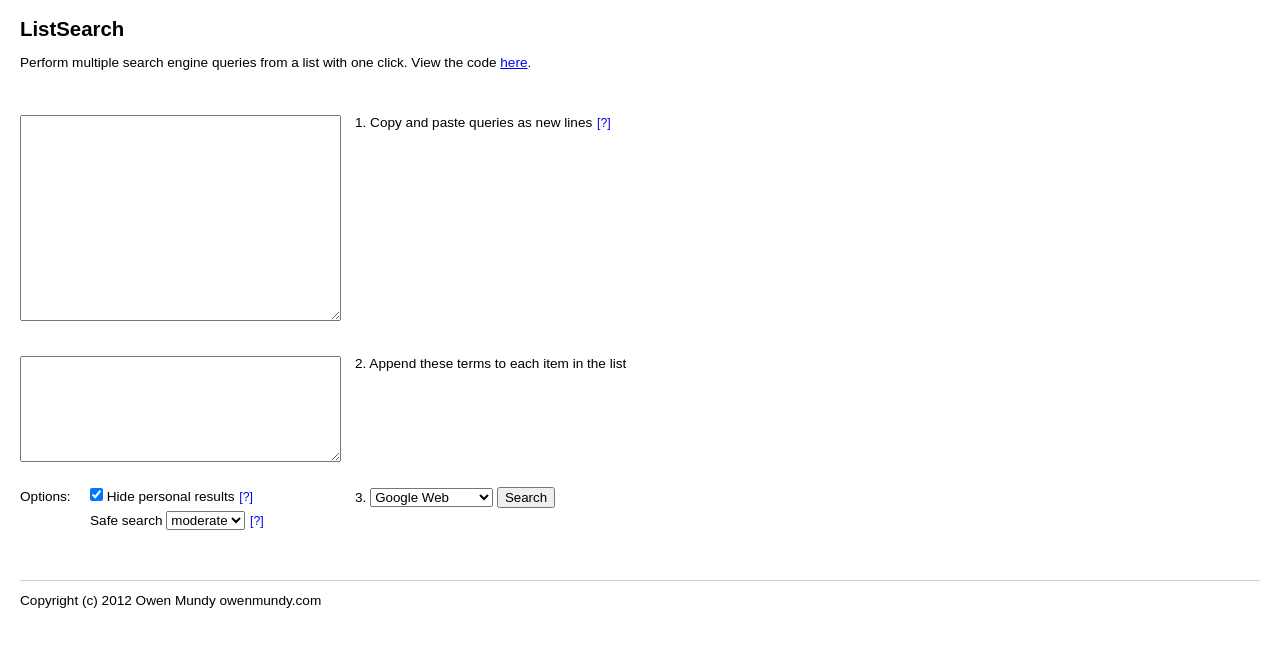
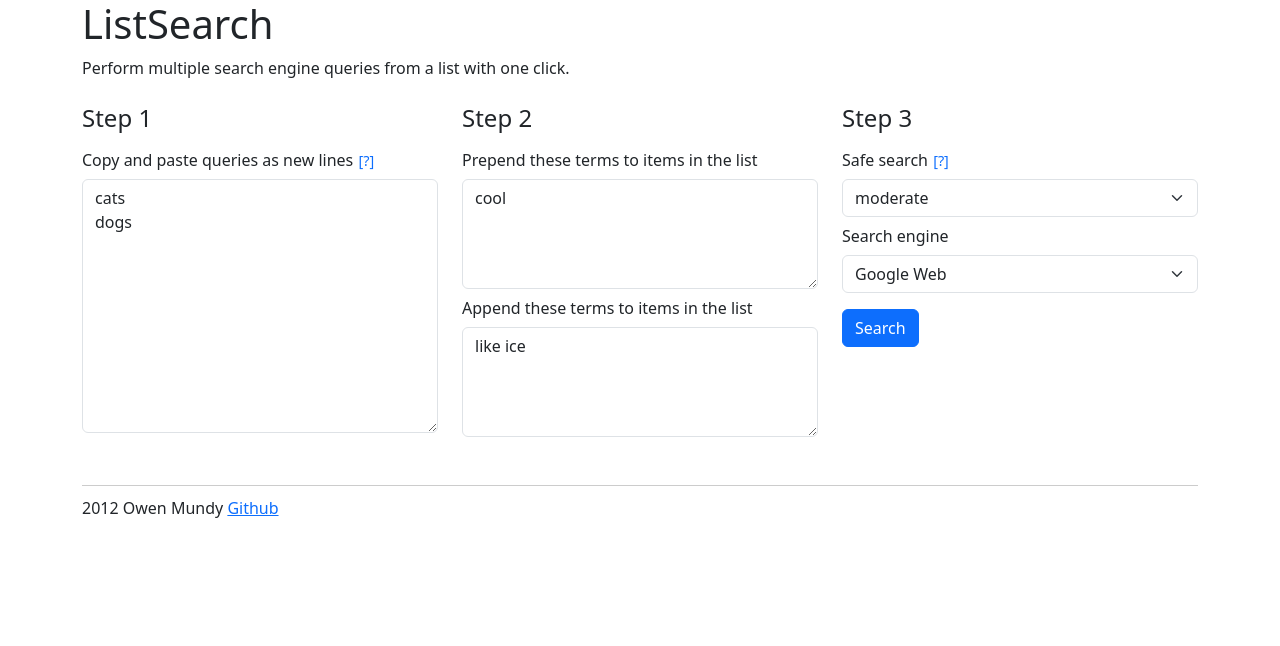
Before and after one commit to omundy/ListSearch, a plain HTML site: page index.html in a window 1280 px wide. Drawn offline with nearby package versions, Linux system fonts and the light colour scheme.

Commit message:
Update to bootstrap, clean code

```diff
--- a/index.html
+++ b/index.html
@@ -1,104 +1,196 @@
-<!DOCTYPE HTML>
-<html lang="en-US">
+<!doctype html>
+<html lang="en">
+
 <head>
-<meta charset="UTF-8" />
+	<meta charset="utf-8">
+	<meta name="viewport" content="width=device-width, initial-scale=1">
 	<title>ListSearch</title>
-<style type="text/css">
-body { font:0.85em/1.4em Arial, sans-serif; margin:20px; }
-h1 { font-size: 1.5em }
-.col { float:left; width:325px; margin:20px 10px 0 0; overflow:auto; }
-#queries { width:315px; height:200px; margin-top:10px; }
-#append { width:315px; height:100px; margin-top:10px; }
-.step { clear:both; }
-.text { padding:8px 0 0; }
-a.tip { text-decoration:none; padding:1px; font-size:90% }
-.subcol { float:left; margin:0; width:70px; }
-.subcol input, .subcol select { margin:0 0 10px 0 }
-form { overflow:auto; }
-.section { clear:both; margin:40px 0; border-top:1px solid #ccc; padding:10px 0; }
+
+	<link href="https://cdn.jsdelivr.net/npm/bootstrap@5.3.0-alpha1/dist/css/bootstrap.min.css" rel="stylesheet" integrity="sha384-GLhlTQ8iRABdZLl6O3oVMWSktQOp6b7In1Zl3/Jr59b6EGGoI1aFkw7cmDA6j6gD" crossorigin="anonymous">
+
+
+	<style>
+		a.tip {
+			text-decoration: none;
+			padding: 1px;
+			font-size: 90%
+		}
+
+		.footer {
+			clear: both;
+			margin: 40px 0;
+			border-top: 1px solid #ccc;
+			padding: 10px 0;
+		}
+
+		textarea {
+			width: 100%;
+		}
+
 	</style>
 
+</head>
 
-<script type="text/javascript">
+<body>
 
-function clean (str) {
-	var s = '';
-	var whitespace = '\n\r\t\f\x0b\xa0\u2000\u2001\u2002\u2003\u2004\u2005\u2006\u2007\u2008\u2009\u200a\u200b\u2028\u2029\u3000\u2022';
-	for (var i = 0; i < str.length; i++) {
-		if (whitespace.indexOf(str.charAt(i)) == -1) {
-			s += str.charAt(i);
-		}
-	}
-	s = s.replace(/^\s+|\s+$/g, '').replace(/\s+/g, '+'); // trim and remove doublespaces
-	return s;
-}
-function list_search(){
-	var url;
-	var query = document.forms["searchform"]["queries"].value;
-	var append = document.forms["searchform"]["append"].value;
-	var service = document.forms["searchform"]["service"].value;
+	<div class="container">
 
-	if (query.length > 0){
-		var query_arr = query.split('\n');
-		for (i = 0; i < query_arr.length; i++){
 
-			switch(service)
-			{
-				case "aol_web":			url = 'http://search.aol.com/aol/search?q='; break;
-				case "aol_images":		url = 'http://search.aol.com/aol/image?q='; break;
-				case "aol_video":		url = 'http://search.aol.com/aol/video?q='; break;
-				case "aol_network":		url = 'http://search.aol.com/aol/network?q='; break;
-				case "aol_news":		url = 'http://search.aol.com/aol/news?q='; break;
-				case "aol_shopping":	url = 'http://aolsearch.pgpartner.com/search.php/form_keyword='; break;
-				case "aol_autos":		url = 'http://autos.search.aol.com/search?q='; break;
+		<div class="row">
+			<div class="col">
 
-				case "ask_web":			url = 'http://www.ask.com/web?q='; break;
-				case "ask_image":		url = 'http://www.ask.com/pictures?q='; break;
-				case "ask_news":		url = 'http://www.ask.com/news?q='; break;
-				case "ask_video":		url = 'http://www.ask.com/videos?q='; break;
-				case "ask_reference":	url = 'http://www.ask.com/ref?q='; break;
-				case "ask_shopping":	url = 'http://www.ask.com/shopping?q='; break;
+				<h1>ListSearch</h1>
+				<p>Perform multiple search engine queries from a list with one click. </p>
 
-				case "bing_web":		url = 'http://www.bing.com/search?q='; break;
-				case "bing_image":		url = 'http://www.bing.com/images/search?q='; break;
-				case "bing_video":		url = 'http://www.bing.com/videos/search?q='; break;
-				case "bing_maps":		url = 'http://www.bing.com/maps/default.aspx?q='; break;
-				case "bing_news":		url = 'http://www.bing.com/news/search?q='; break;
-				case "bing_shopping":	url = 'http://www.bing.com/shopping/?q='; break;
+			</div>
+		</div>
 
-				case "google_web":		url = 'https://www.google.com/search?q='; break;
-				case "google_image":	url = 'https://www.google.com/search?tbm=isch&q='; break;
-				case "google_video":	url = 'https://www.google.com/search?tbm=vid&q='; break;
-				case "google_map":		url = 'http://maps.google.com/maps?q='; break;
-				case "google_news":		url = 'https://www.google.com/search?tbm=nws&q='; break;
-				case "google_shopping":	url = 'https://www.google.com/search?tbm=shop&q='; break;
+		<form id="searchForm">
+			<div class="row">
+				<div class="col-12 col-md-4 my-2">
 
-				case "yahoo_web":		url = 'http://search.yahoo.com/search?p='; break;
-				case "yahoo_images":	url = 'http://images.search.yahoo.com/search/images?p='; break;
-				case "yahoo_video":		url = 'http://video.search.yahoo.com/search/video?p='; break;
-				case "yahoo_shopping":	url = 'http://shopping.yahoo.com/search?p='; break;
-				case "yahoo_news":		url = 'http://news.search.yahoo.com/search/news?p='; break;
-				case "yahoo_recipes":	url = 'http://recipes.search.yahoo.com/search?p='; break;
-				case "yahoo_omg":		url = 'http://omg.search.yahoo.com/search?p='; break;
+					<h4>Step 1</h4>
 
-				default: 				url = 'https://www.google.com/search?q='; break;
+					<label for="queries" class="col-form-label">Copy and paste queries as new lines <a href="#" class="tip" data-bs-toggle="tooltip" data-placement="top" title="Add new lines with shift + return (enter on Mac)">[?]</a></label>
+					<textarea id="queries" class="form-control" rows="10">
+cats
+dogs
+					</textarea>
+
+				</div>
+				<div class="col-12 col-md-4 my-2">
+
+					<h4>Step 2</h4>
+
+					<label for="prepend" class="col-form-label">Prepend these terms to items in the list</label>
+					<textarea id="prepend" class="form-control" rows="4">
+cool
+					</textarea>
+
+					<label for="append" class="col-form-label">Append these terms to items in the list</label>
+					<textarea id="append" class="form-control" rows="4">
+like ice
+					</textarea>
+
+				</div>
+				<div class="col-12 col-md-4 my-2">
+
+					<h4>Step 3</h4>
+
+					<!-- <input type="checkbox" name="ignore_personal" checked> Hide personal results <a href="#" class="tip" data-bs-toggle="tooltip" data-placement="top" title="Works with google only">[?]</a><br> -->
+
+					<label for="safesearch" class="col-form-label">Safe search <a href="#" title="Applies to image searches only" class="tip" data-bs-toggle="tooltip" data-placement="top">[?]</a></label>
+					<select id="safesearch" class="form-select">
+						<option value="on">on</option>
+						<option value="moderate" selected>moderate</option>
+						<option value="off">off</option>
+					</select>
+
+
+					<label for="service" class="col-form-label">Search engine</label>
+					<select id="service" class="form-select">
+
+						<option disabled>--- AOL ---</option>
+						<option value="aol_web">AOL Web</option>
+						<option value="aol_images">AOL Images</option>
+						<option value="aol_videos">AOL Videos</option>
+
+						<option disabled>--- Bing ---</option>
+						<option value="bing_web">Bing Web</option>
+						<option value="bing_images">Bing Images</option>
+						<option value="bing_videos">Bing Videos</option>
+						<option value="bing_maps">Bing Maps</option>
+						<option value="bing_news">Bing News</option>
+						<option value="bing_shopping">Bing Shopping</option>
+
+						<option disabled>--- Google ---</option>
+						<option value="google_web" selected>Google Web</option>
+						<option value="google_images">Google Images</option>
+						<option value="google_videos">Google Videos</option>
+						<option value="google_maps">Google Maps</option>
+						<option value="google_news">Google News</option>
+						<option value="google_shopping">Google Shopping</option>
+
+						<option disabled>--- Yahoo ---</option>
+						<option value="yahoo_web">Yahoo Web</option>
+						<option value="yahoo_images">Yahoo Images</option>
+						<option value="yahoo_videos">Yahoo Videos</option>
+						<option value="yahoo_shopping">Yahoo Shopping</option>
+						<option value="yahoo_news">Yahoo News</option>
+
+					</select>
+
+					<button type="button" class="btn btn-primary my-3" id="searchBtn">Search</button>
+
+				</div>
+			</div>
+		</form>
+
+		<div class="row">
+			<div class="col">
+
+				<div class="footer">2012 Owen Mundy <a href="https://github.com/omundy/ListSearch">Github</a></div>
+
+			</div>
+		</div>
+
+
+	</div>
+
+	<script src="https://cdn.jsdelivr.net/npm/bootstrap@5.3.0-alpha1/dist/js/bootstrap.bundle.min.js" integrity="sha384-w76AqPfDkMBDXo30jS1Sgez6pr3x5MlQ1ZAGC+nuZB+EYdgRZgiwxhTBTkF7CXvN" crossorigin="anonymous"></script>
+
+	<script>
+		let tooltipTriggerList, tooltipList, searchBtn, searchForm;
+
+
+		window.onload = function() {
+
+			tooltipTriggerList = document.querySelectorAll('[data-bs-toggle="tooltip"]');
+			tooltipList = [...tooltipTriggerList].map(tooltipTriggerEl => new bootstrap.Tooltip(tooltipTriggerEl));
+
+			searchBtn = document.querySelector("#searchBtn");
+			searchBtn.addEventListener("click", listSearch, false);
+
+			searchForm = document.querySelector("#searchForm");
 		}
 
-			url = url + clean(query_arr[i]);
 
-			if (append.length > 0){
-				var append_arr = append.replace(/\n/ig,'+');
-				url = url + '+' + clean(append_arr);
+		function listSearch(event) {
+			event.preventDefault();
+
+			var query = document.forms["searchForm"]["queries"].value.trim();
+			var prepend = document.forms["searchForm"]["prepend"].value.trim();
+			var append = document.forms["searchForm"]["append"].value.trim();
+			var service = document.forms["searchForm"]["service"].value.trim();
+
+			if (query.length > 0) {
+				var query_arr = query.split('\n');
+				for (i = 0; i < query_arr.length; i++) {
+
+					query_arr[i] = query_arr[i].trim();
+
+					if (prepend.length > 0) {
+						query_arr[i] = prepend.replaceAll(/[\n ]+/ig, '+') + '+' + query_arr[i];
 					}
-			if (service.search(/^google/ig) > -1){
-				if (document.forms["searchform"]["ignore_personal"].checked == true){
-					url = url + "&pws=0";
+					if (append.length > 0) {
+						query_arr[i] = query_arr[i] + '+' + append.replaceAll(/[\n ]+/ig, '+');
 					}
-			}
-			if (service.search(/image/ig) > -1){
-				if (document.forms["searchform"]["safesearch"].value == "off"){
+
+					var url = getUrl(query_arr[i]);
+
+
+
+
+					// if (service.search(/^google/ig) > -1) {
+					// 	if (document.forms["searchForm"]["ignore_personal"].checked == true) {
+					// 		url = url + "&pws=0";
+					// 	}
+					// }
+
+					if (service.search(/image/ig) > -1) {
+						if (document.forms["searchForm"]["safesearch"].value == "off") {
 							url = url + "&safe=on";
-				} else if (document.forms["searchform"]["safesearch"].value == "moderate") {
+						} else if (document.forms["searchForm"]["safesearch"].value == "moderate") {
 							url = url + "&safe=moderate";
 						} else {
 							url = url + "&safe=on";
@@ -112,92 +204,100 @@ function list_search(){
 			return false;
 		}
 
-</script>
-</head>
-<body>
+		function getUrl(q){
+			var url;
 
-<h1>ListSearch</h1>
-<p>Perform multiple search engine queries from a list with one click. View the code <a href="https://github.com/omundy/ListSearch">here</a>.</p>
+			switch (service) {
+				case "aol_web":
+					url = 'https://search.aol.com/aol/search?q=';
+					break;
+				case "aol_images":
+					url = 'https://search.aol.com/aol/image?q=';
+					break;
+				case "aol_videos":
+					url = 'https://search.aol.com/aol/video?q=';
+					break;
 
 
-
-<form name="searchform">
-
-	<div class="step">
-		<div class="col"><textarea id="queries"></textarea></div>
-		<div class="col text">1. Copy and paste queries as new lines <a href="#" title="Add new lines with shift + return (enter on Mac)" class="tip" onClick="alert('Add new lines with shift + return (enter on Mac)')">[?]</a></div>
-	</div>
-
-	<div class="step">
-		<div class="col"><textarea id="append"></textarea></div>
-		<div class="col text">2. Append these terms to each item in the list</div>
-	</div>
-
-	<div class="step">
-		<div class="col">
-			<div class="subcol">Options:</div>
-			<div class="subcol" style="width:230px;">
-				<input type="checkbox" name="ignore_personal" checked /> Hide personal results <a href="#" title="Works with google only" class="tip" onClick="alert('Works with google only')">[?]</a><br>
-				Safe search <select name="safesearch" id="safesearch">
-					<option value="on">on</option>
-					<option value="moderate" selected>moderate</option>
-					<option value="off">off</option>
-				</select> <a href="#" title="Applies to image searches only" class="tip" onClick="alert('Applies to image searches only')">[?]</a>
-			</div>
-		</div>
-		<div class="col">
-			3.
-			<select name="service" id="service">
-
-				<option value="aol_web">AOL Web</option>
-				<option value="aol_images">AOL Images</option>
-				<option value="aol_video">AOL Video</option>
-				<option value="aol_network">AOL Network</option>
-				<option value="aol_news">AOL News</option>
-				<option value="aol_shopping">AOL Shopping</option>
-				<option value="aol_autos">AOL Autos</option>
-
-				<option value="ask_web">Ask Web</option>
-				<option value="ask_image">Ask Image</option>
-				<option value="ask_news">Ask News</option>
-				<option value="ask_video">Ask Video</option>
-				<option value="ask_reference">Ask Reference</option>
-				<option value="ask_shopping">Ask Shopping</option>
-
-				<option value="bing_web">Bing Web</option>
-				<option value="bing_image">Bing Image</option>
-				<option value="bing_video">Bing Video</option>
-				<option value="bing_maps">Bing Maps</option>
-				<option value="bing_news">Bing News</option>
-				<option value="bing_shopping">Bing Shopping</option>
-
-				<option value="google_web" selected>Google Web</option>
-				<option value="google_image">Google image</option>
-				<option value="google_video">Google video</option>
-				<option value="google_web">Google web</option>
-				<option value="google_news">Google news</option>
-				<option value="google_shopping">Google shopping</option>
-
-				<option value="yahoo_web">Yahoo Web</option>
-				<option value="yahoo_images">Yahoo Images</option>
-				<option value="yahoo_video">Yahoo Video</option>
-				<option value="yahoo_shopping">Yahoo Shopping</option>
-				<option value="yahoo_news">Yahoo News</option>
-				<option value="yahoo_recipes">Yahoo Recipes</option>
-				<option value="yahoo_omg">Yahoo OMG!</option>
-
-			</select>
-			<input type="button" value="Search" onClick="list_search()" />
-		</div>
-	</div>
-
-</form>
+				case "bing_web":
+					url = 'https://www.bing.com/search?q=';
+					break;
+				case "bing_images":
+					url = 'https://www.bing.com/images/search?q=';
+					break;
+				case "bing_videos":
+					url = 'https://www.bing.com/videos/search?q=';
+					break;
+				case "bing_maps":
+					url = 'https://www.bing.com/maps?q=';
+					break;
+				case "bing_news":
+					url = 'https://www.bing.com/news/search?q=';
+					break;
+				case "bing_shopping":
+					url = 'https://www.bing.com/shop?q=';
+					break;
 
 
-<div class="section">Copyright (c) 2012 Owen Mundy owenmundy.com</div>
+				case "google_web":
+					url = 'https://www.google.com/search?q=';
+					break;
+				case "google_images":
+					url = 'https://www.google.com/search?tbm=isch&q=';
+					break;
+				case "google_videos":
+					url = 'https://www.google.com/search?tbm=vid&q=';
+					break;
+				case "google_maps":
+					url = 'https://maps.google.com/maps?q=';
+					break;
+				case "google_news":
+					url = 'https://www.google.com/search?tbm=nws&q=';
+					break;
+				case "google_shopping":
+					url = 'https://www.google.com/search?tbm=shop&q=';
+					break;
 
 
-<script type="text/javascript" src="../assets/js/stats.js"></script>
-<script type="text/javascript" src="http://www.statcounter.com/counter/counter_xhtml.js"></script>
+				case "yahoo_web":
+					url = 'https://search.yahoo.com/search?p=';
+					break;
+				case "yahoo_images":
+					url = 'https://images.search.yahoo.com/search/images?p=';
+					break;
+				case "yahoo_videos":
+					url = 'https://video.search.yahoo.com/search/video?p=';
+					break;
+				case "yahoo_news":
+					url = 'https://news.search.yahoo.com/search/news?p=';
+					break;
+				case "yahoo_shopping":
+					url = 'https://shopping.yahoo.com/search?p=';
+					break;
+
+
+				default:
+					url = 'https://www.google.com/search?q=';
+					break;
+			}
+
+			return url + q;
+		}
+
+		function clean(str) {
+			var s = '';
+			var whitespace = '\n\r\t\f\x0b\xa0\u2000\u2001\u2002\u2003\u2004\u2005\u2006\u2007\u2008\u2009\u200a\u200b\u2028\u2029\u3000\u2022';
+			for (var i = 0; i < str.length; i++) {
+				if (whitespace.indexOf(str.charAt(i)) == -1) {
+					s += str.charAt(i);
+				}
+			}
+			s = s.replace(/^\s+|\s+$/g, '').replace(/\s+/g, '+'); // trim and remove doublespaces
+			return s;
+		}
+
+	</script>
+
 </body>
+
 </html>
```
Lines whose indentation alone changed are shown as unchanged.
